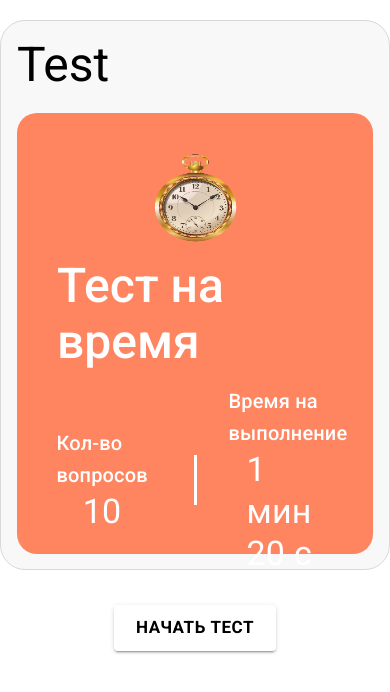
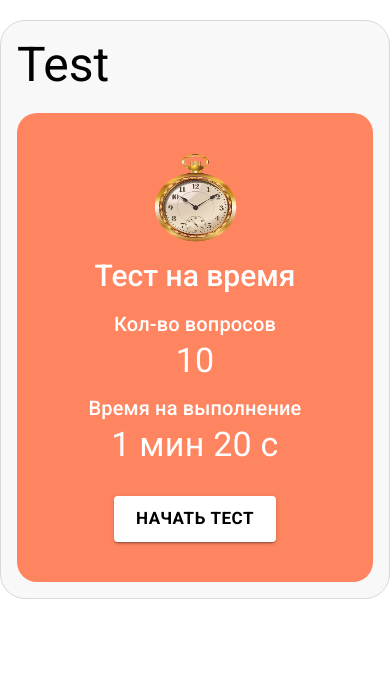
Before and after one commit to ArtemKa2208/polski, a React (Create React App) app: page /#/ in a window 390 px wide. Shown: the top 692 px of the page. Built offline with nearby package versions, Linux system fonts and the light colour scheme.

Commit message:
Task is done

```diff
--- a/src/ModalSendQuiz/ModalSendQuiz.tsx
+++ b/src/ModalSendQuiz/ModalSendQuiz.tsx
@@ -27,6 +27,9 @@ const style = {
   display: 'flex',
   flexDirection: 'column',
   alignItems: 'center',
+  '@media (max-width: 480px)': {
+    width: 300,
+  },
 };
 
 export const ModalSendQuiz: React.FC<Props> = ({ handleButton }) => {
@@ -67,7 +70,7 @@ export const ModalSendQuiz: React.FC<Props> = ({ handleButton }) => {
         aria-labelledby="parent-modal-title"
         aria-describedby="parent-modal-description"
       >
-        <Box sx={{ ...style, width: 400 }}>
+        <Box sx={{ ...style }}>
           <IconButton
             aria-label="close"
             onClick={handleClose}
@@ -113,6 +116,9 @@ export const ModalSendQuiz: React.FC<Props> = ({ handleButton }) => {
                 ':hover': {
                   bgcolor: '#e3e3e3',
                 },
+                '@media (max-width: 480px)': {
+                  fontSize: '10px',
+                },
               }}
             >
               Отмена
@@ -129,6 +135,9 @@ export const ModalSendQuiz: React.FC<Props> = ({ handleButton }) => {
                   bgcolor: '#18d7ff',
                 },
                 bgcolor: '#18d7ff',
+                '@media (max-width: 480px)': {
+                  fontSize: '10px',
+                },
               }}
             >
               Завершить тест
--- a/src/ModalStart/ModalStart.tsx
+++ b/src/ModalStart/ModalStart.tsx
@@ -61,7 +61,7 @@ export const ModalStart: React.FC = () => {
         aria-labelledby="parent-modal-title"
         aria-describedby="parent-modal-description"
       >
-        <Box sx={{ ...style, width: 400 }}>
+        <Box sx={{ ...style, width: 300 }}>
           <IconButton
             aria-label="close"
             onClick={handleClose}
--- a/src/Preview/Preview.tsx
+++ b/src/Preview/Preview.tsx
@@ -26,7 +26,6 @@ export const Preview: React.FC<Props> = ({ numberOfQuestions, time }) => {
         mt: '20px',
         bgcolor: '#f8f8f8',
         p: 2,
-        height: '550px',
         borderRadius: '25px',
         border: '1px solid #d9d8d8',
       }}
@@ -43,7 +42,6 @@ export const Preview: React.FC<Props> = ({ numberOfQuestions, time }) => {
       <Box
         sx={{
           backgroundColor: '#ff8560',
-          height: '70%',
           display: 'flex',
           flexDirection: 'column',
           justifyContent: 'space-around',
@@ -69,24 +67,30 @@ export const Preview: React.FC<Props> = ({ numberOfQuestions, time }) => {
           sx={{
             color: '#ffffff',
             fontWeight: '500',
+            '@media (max-width: 460px)': {
+              fontSize: '30px',
+            },
           }}
         >
           Тест на время
         </Typography>
         <Box sx={{
           display: 'flex',
-          gap: '50px',
+          gap: '10px',
           color: '#fff',
           alignItems: 'center',
-          width: '100%',
-          justifyContent: 'center',
+          width: '80%',
+          justifyContent: 'space-around',
+          '@media (max-width: 700px)': {
+            flexDirection: 'column',
+          },
         }}
         >
           <Box sx={{
             display: 'flex',
             flexDirection: 'column',
             alignItems: 'center',
-            width: '30%',
+            width: '220px',
           }}
           >
             <Typography variant="h6">Кол-во вопросов</Typography>
@@ -97,6 +101,9 @@ export const Preview: React.FC<Props> = ({ numberOfQuestions, time }) => {
               width: '3px',
               bgcolor: 'white',
               height: '50px',
+              '@media (max-width: 700px)': {
+                display: 'none',
+              },
             }}
           >
           </Box>
@@ -104,7 +111,7 @@ export const Preview: React.FC<Props> = ({ numberOfQuestions, time }) => {
             display: 'flex',
             flexDirection: 'column',
             alignItems: 'center',
-            width: '30%',
+            width: '220px',
           }}
           >
             <Typography variant="h6">Время на выполнение</Typography>
--- a/src/Results/Results.tsx
+++ b/src/Results/Results.tsx
@@ -65,6 +65,9 @@ export const Results: React.FC<Props> = ({ answers, questions, time }) => {
           alignItem: 'center',
           color: 'white',
           fontWeight: '600',
+          '@media (max-width: 500px)': {
+            fontSize: '28px',
+          },
         }}
       >
         Тест завершен
@@ -75,6 +78,10 @@ export const Results: React.FC<Props> = ({ answers, questions, time }) => {
           gap: '20px',
           color: 'white',
           alignItems: 'center',
+          '@media (max-width: 760px)': {
+            flexDirection: 'column',
+            gap: '10px',
+          },
         }}
       >
         <Box
@@ -97,6 +104,11 @@ export const Results: React.FC<Props> = ({ answers, questions, time }) => {
             width: '2px',
             bgcolor: 'white',
             height: '45px',
+            '@media (max-width: 760px)': {
+              // display: 'none',
+              width: '70px',
+              height: '2px',
+            },
           }}
         >
         </Box>
@@ -120,6 +132,11 @@ export const Results: React.FC<Props> = ({ answers, questions, time }) => {
             width: '2px',
             bgcolor: 'white',
             height: '45px',
+            '@media (max-width: 760px)': {
+              // display: 'none',
+              width: '70px',
+              height: '2px',
+            },
           }}
         >
         </Box>
@@ -143,6 +160,11 @@ export const Results: React.FC<Props> = ({ answers, questions, time }) => {
             width: '2px',
             bgcolor: 'white',
             height: '45px',
+            '@media (max-width: 760px)': {
+              // display: 'none',
+              width: '70px',
+              height: '2px',
+            },
           }}
         >
         </Box>
@@ -166,6 +188,11 @@ export const Results: React.FC<Props> = ({ answers, questions, time }) => {
             width: '2px',
             bgcolor: 'white',
             height: '45px',
+            '@media (max-width: 760px)': {
+              // display: 'none',
+              width: '70px',
+              height: '2px',
+            },
           }}
         >
         </Box>
```
